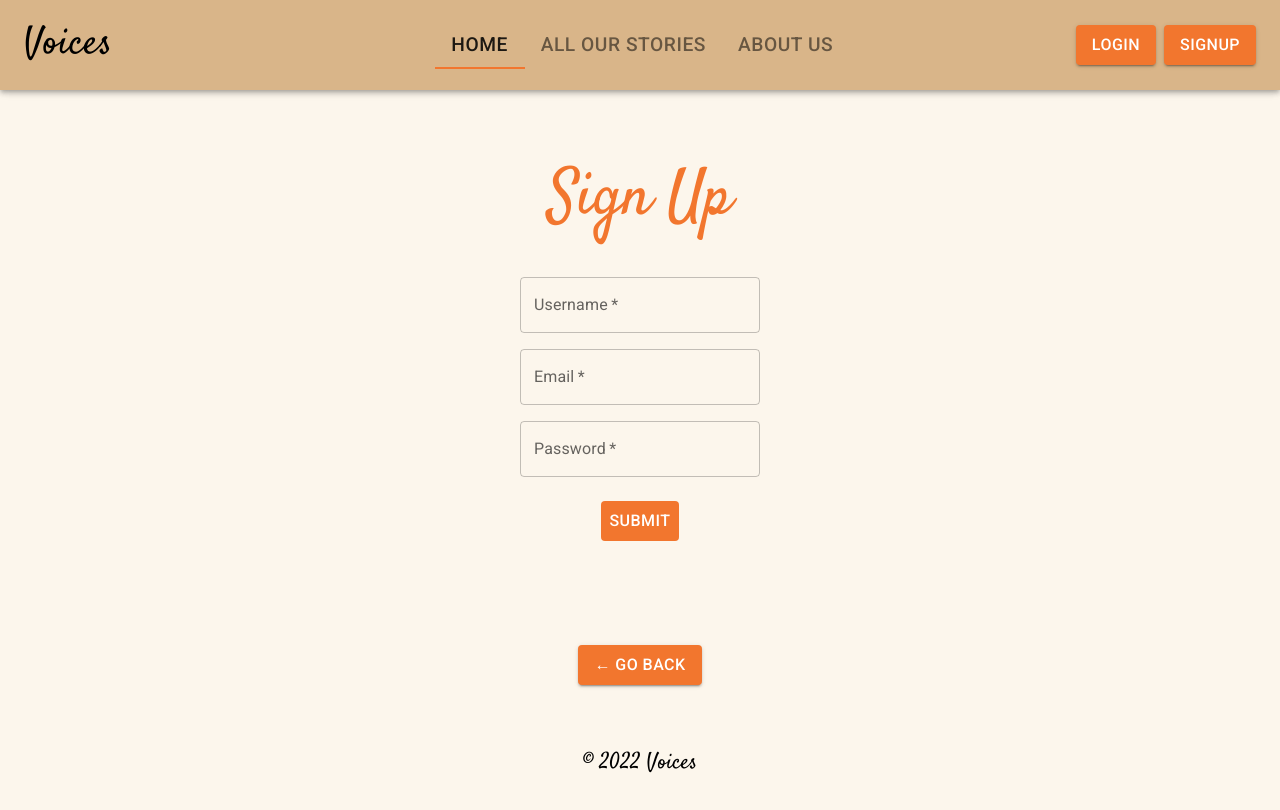
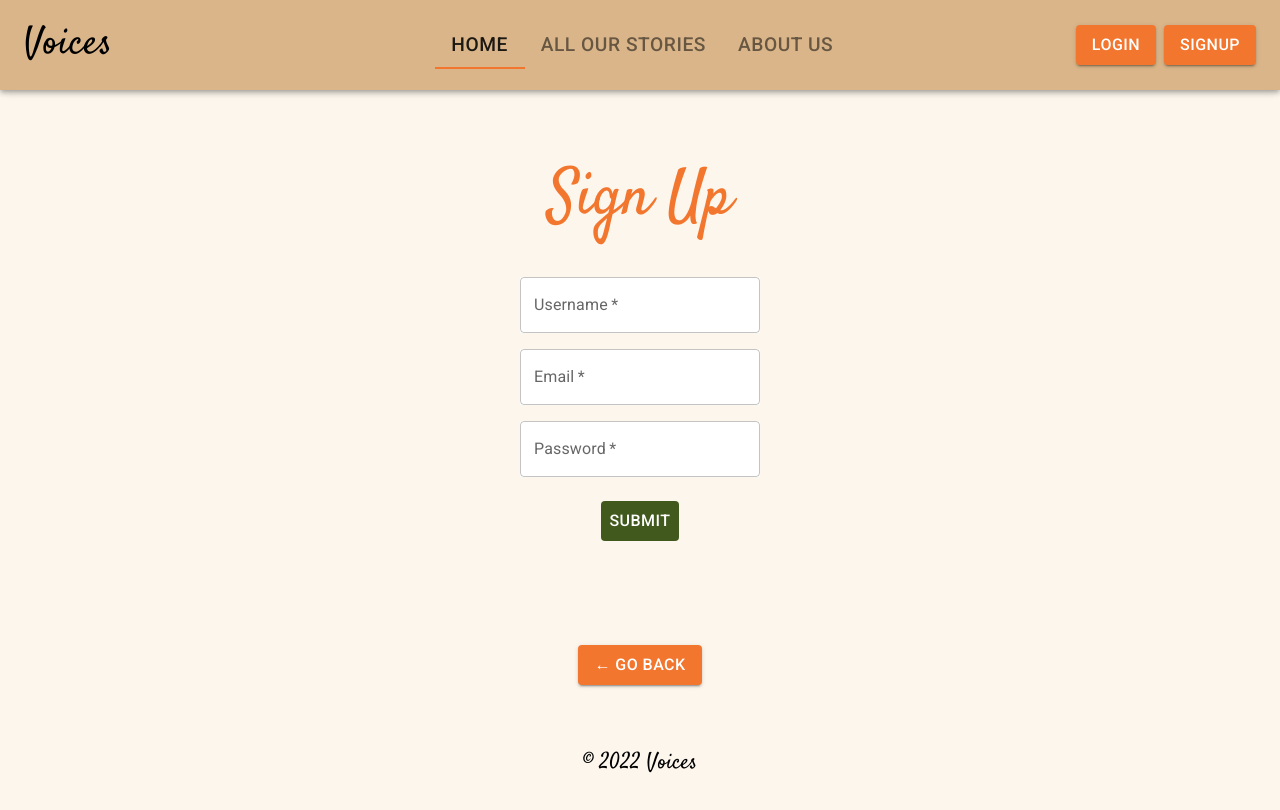
Before and after one commit to grace-anderson/voices, a React (Create React App) app in the folder client/: page /signup in a window 1280 px wide. Shown: the top 810 px of the page. Built offline with nearby package versions, Linux system fonts and the light colour scheme.

Commit message:
updated sign up button formatting

```diff
--- a/client/src/components/ThoughtList/index.js
+++ b/client/src/components/ThoughtList/index.js
@@ -55,7 +55,7 @@ const ThoughtList = ({ thoughts, showUsername = true }) => {
               }}
             >
               <div key={thought._id}>
-                {/* <CardMedia/> */}
+                {/* <CardMedia/> TODO */}
                 {/* Card Content */}
                 <CardContent>
                   <Typography
--- a/client/src/pages/Signup.js
+++ b/client/src/pages/Signup.js
@@ -18,9 +18,25 @@ import Auth from "../utils/auth";
 const CustomisedSubmitButton = styled(Button)`
   font-size: 1rem;
   color: white;
-  background: #f2762e;
+  font-weight: 500;
+  background: #41591c;
   :hover {
     color: white;
+    font-weight: 700;
+    background: #f2762e;
+  }
+`;
+
+const CustomisedLinkMessage = styled(Link)`
+  color: #f2762e;
+  text-decoration: none;
+  font-family: Roboto;
+  font-size: 1rem;
+  font-weight: 500;
+  :hover {
+    color: black;
+    font-weight: 700;
+    font-size: 1rem;
   }
 `;
 
@@ -79,10 +95,23 @@ const Signup = () => {
           {/* <div className="card-body"> */}
           {data ? (
             // Sign up success message
-            <Grid container>
-              <Typography>
+            <Grid
+              container
+              sx={{
+                display: "flex",
+                textAlign: "center",
+                justifyContent: "center",
+                marginTop: 2,
+              }}
+            >
+              <Typography
+                variant="subtitle1"
+                sx={{
+                  alignSelf: "center",
+                }}
+              >
                 Success! You may now head{" "}
-                <Link to="/">back to the homepage.</Link>
+                <CustomisedLinkMessage to="/"> back to the homepage.</CustomisedLinkMessage>
               </Typography>
             </Grid>
           ) : (
@@ -120,7 +149,8 @@ const Signup = () => {
                     variant="outlined"
                     fullWidth
                     required
-                    className="form-input"
+                    // className="form-input"
+                    style={{ backgroundColor: "white" }}
                     type="text"
                     value={formState.name}
                     onChange={handleChange}
@@ -132,7 +162,8 @@ const Signup = () => {
                     variant="outlined"
                     fullWidth
                     required
-                    className="form-input"
+                    // className="form-input"
+                    style={{ backgroundColor: "white" }}
                     type="email"
                     value={formState.email}
                     onChange={handleChange}
@@ -144,12 +175,17 @@ const Signup = () => {
                     variant="outlined"
                     fullWidth
                     required
-                    className="form-input"
+                    // className="form-input"
+                    style={{ backgroundColor: "white" }}
                     type="password"
                     value={formState.password}
                     onChange={handleChange}
                   />
-                  <Box style={{ cursor: "pointer" }} textAlign={"center"} sx={{marginTop: 2}}>
+                  <Box
+                    style={{ cursor: "pointer" }}
+                    textAlign={"center"}
+                    sx={{ marginTop: 2 }}
+                  >
                     <CustomisedSubmitButton type="submit">
                       Submit
                     </CustomisedSubmitButton>
```
Also changed, not shown: client/src/components/ThoughtForm/index.js (+2 -5 lines).
